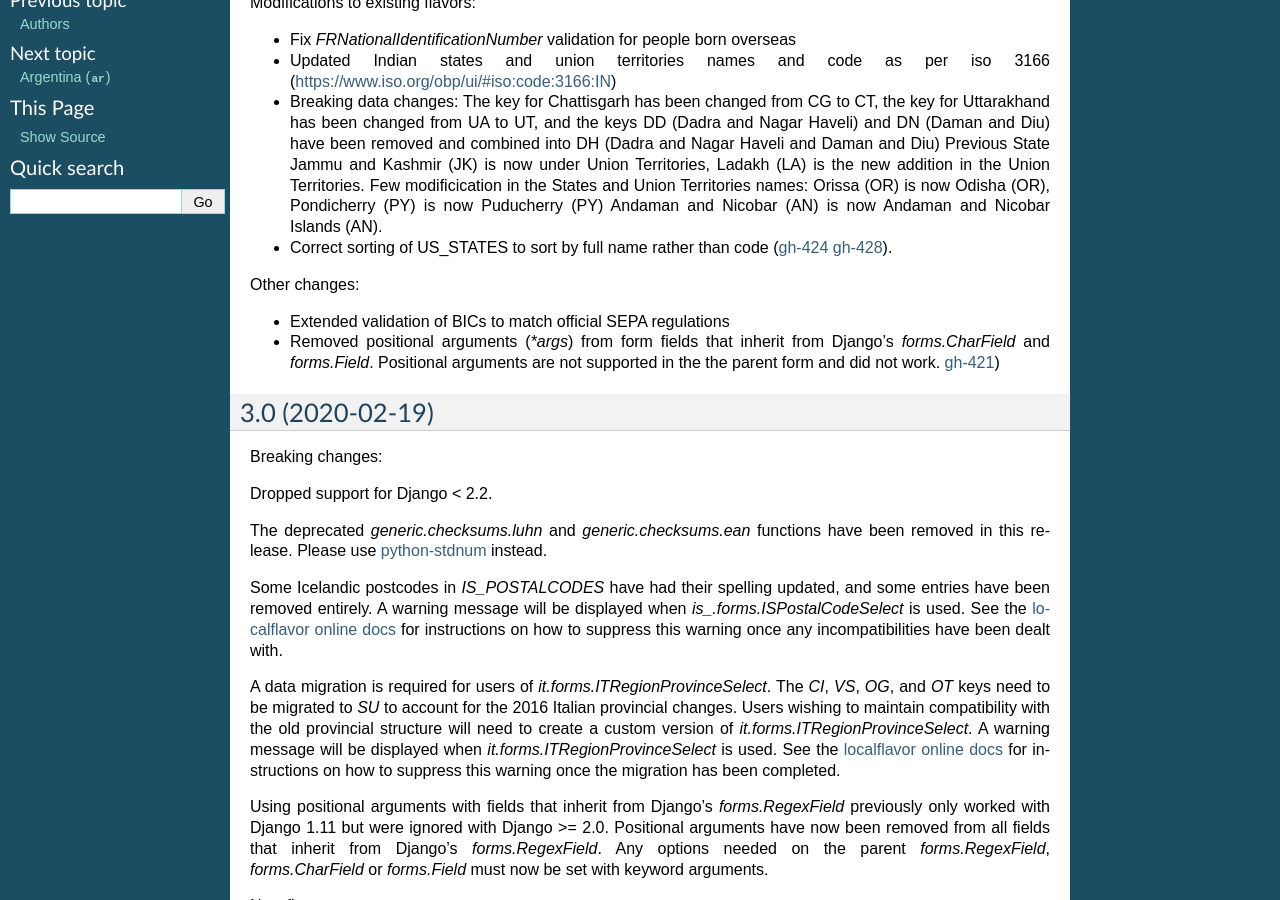
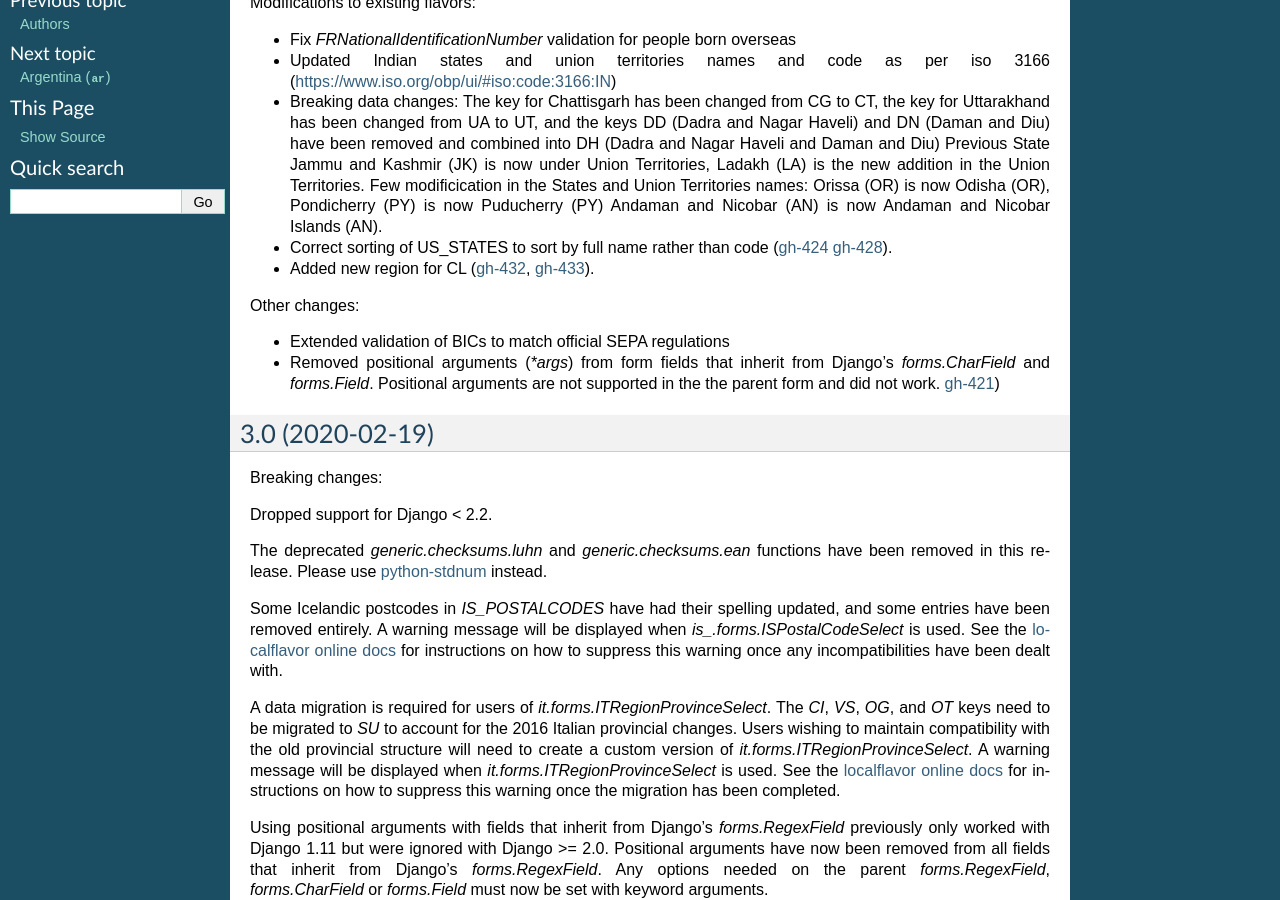
Before and after one commit to django/django-localflavor, a Sphinx documentation site: the page built from docs/changelog.rst, in a window 1280 px wide and 900 px high, scrolled down 303 px. Built offline with Sphinx 7.4.7, drawn with Linux system fonts in a browser that asks for light colours.

Commit message:
Added update for CL regions
Added update for CL regions

```diff
--- a/docs/changelog.rst
+++ b/docs/changelog.rst
@@ -24,6 +24,7 @@ Modifications to existing flavors:
 - Correct sorting of US_STATES to sort by full name rather than code
   (`gh-424 <https://github.com/django/django-localflavor/issues/424>`_
   `gh-428 <https://github.com/django/django-localflavor/pull/428>`_).
+- Added new region for CL (`gh-432 <https://github.com/django/django-localflavor/issues/432>`_, `gh-433 <https://github.com/django/django-localflavor/pull/433>`_).
 
 Other changes:
 
```
